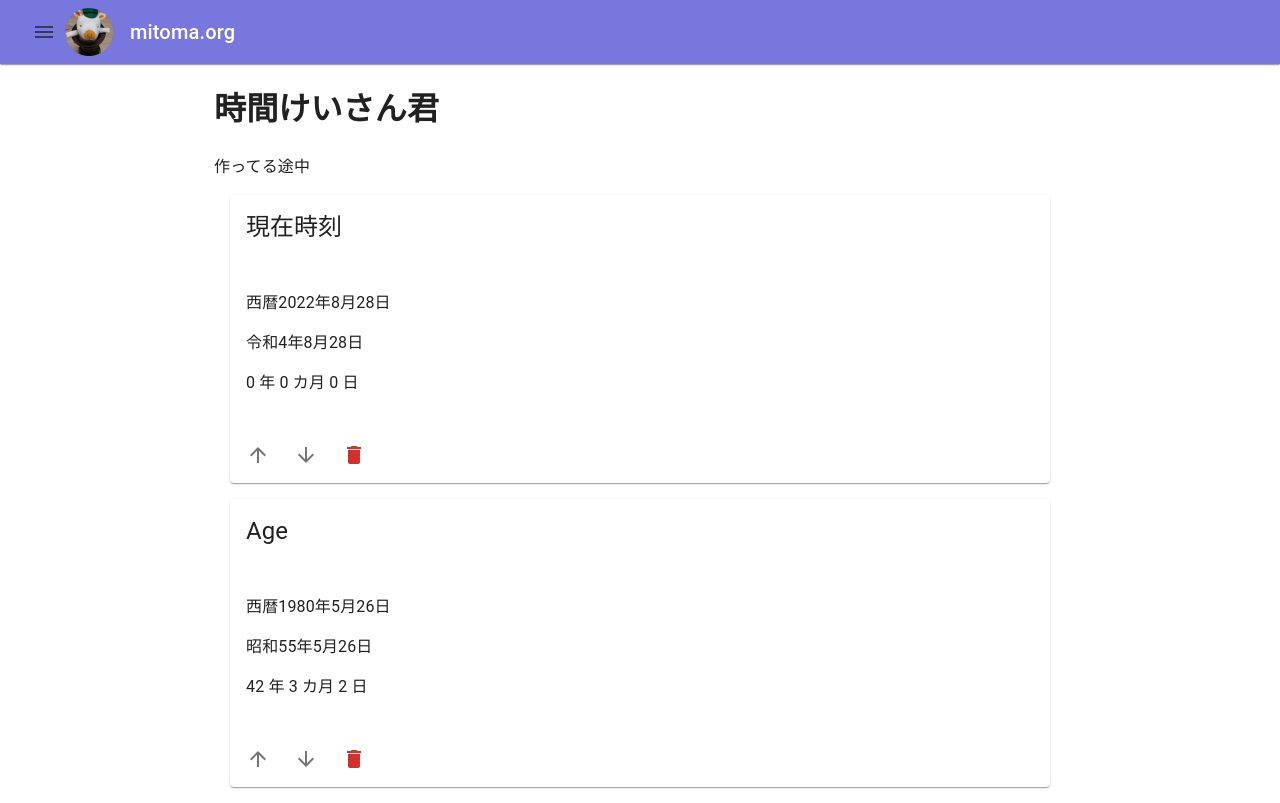
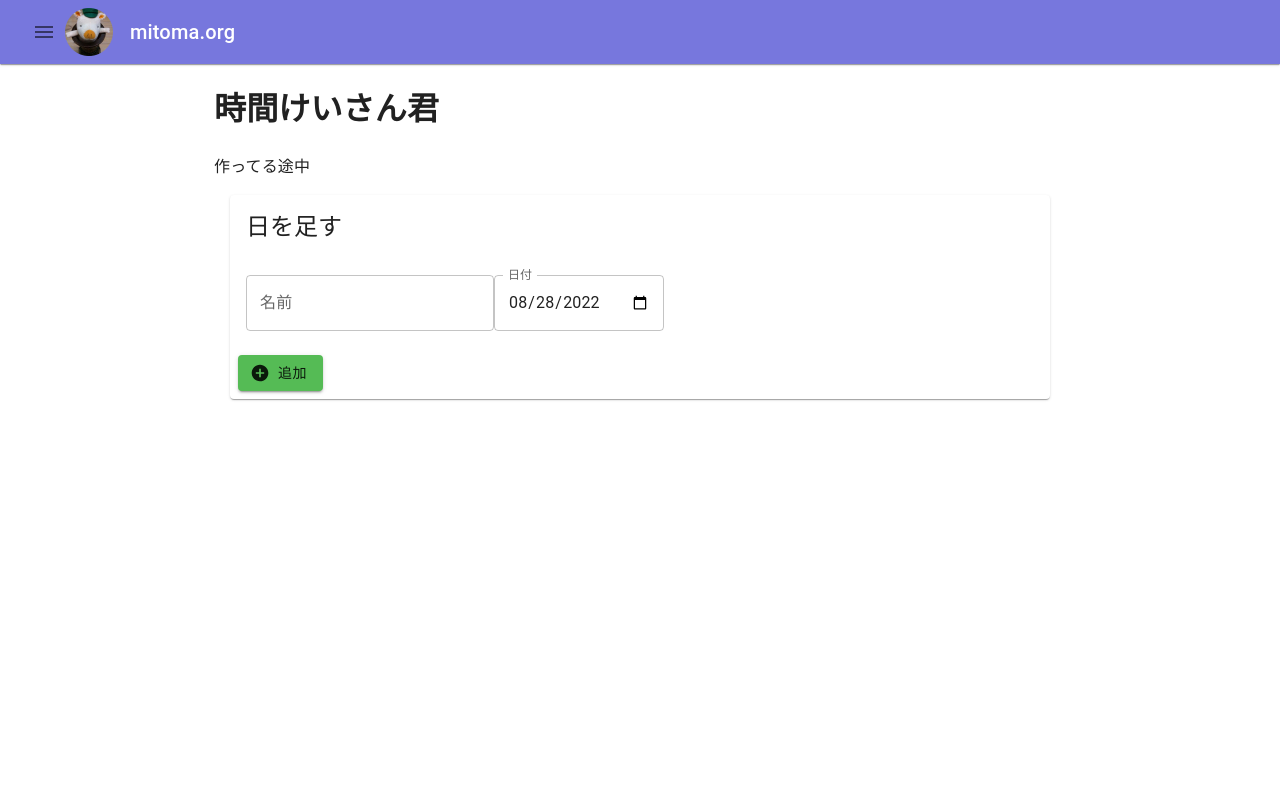
Before and after one commit to mitoma/sandbox, a React (Create React App) app in the folder mitoma-org/frontend/: page /tool/calcAge in a window 1280 px wide. Built offline with nearby package versions, Linux system fonts and the light colour scheme.

Commit message:
localStorage でひとまず

```diff
--- a/mitoma-org/frontend/src/page/tool/CalcAge.tsx
+++ b/mitoma-org/frontend/src/page/tool/CalcAge.tsx
@@ -1,28 +1,43 @@
 import {
+  Button,
   Card,
   CardActions,
   CardContent,
   CardHeader,
   IconButton,
+  TextField,
 } from "@mui/material";
-import React from "react";
+import React, { useState } from "react";
 import {
   dateToString,
   dateToJapaneseFormatString,
   intervalString,
+  parseForLocalStorage,
+  formatForLocalStorage,
 } from "./calc";
 import ArrowUpwardIcon from "@mui/icons-material/ArrowUpward";
 import ArrowDownwardIcon from "@mui/icons-material/ArrowDownward";
 import DeleteIcon from "@mui/icons-material/Delete";
+import AddCircleIcon from "@mui/icons-material/AddCircle";
+import useLocalStorage from "../../hook/useLocalStorage";
 
-type Row = {
+type SpecialDayForView = {
   name: string;
   date: string;
   eraDate: string;
   age: string;
 };
 
-function newRow(name: string, date: Date, currentDate: Date): Row {
+type SpecialDay = {
+  name: string;
+  date: string;
+};
+
+function createSpecialDayForView(
+  name: string,
+  date: Date,
+  currentDate: Date
+): SpecialDayForView {
   return {
     name,
     date: dateToString(date),
@@ -31,20 +46,50 @@ function newRow(name: string, date: Date, currentDate: Date): Row {
   };
 }
 
+function immutableSwap<T>(
+  items: Array<T>,
+  firstIndex: number,
+  secondIndex: number
+): Array<T> {
+  if (
+    firstIndex < 0 ||
+    firstIndex >= items.length ||
+    secondIndex < 0 ||
+    secondIndex >= items.length
+  ) {
+    return items;
+  }
+
+  const results = items.slice();
+  const firstItem = items[firstIndex];
+  results[firstIndex] = items[secondIndex];
+  results[secondIndex] = firstItem;
+  return results;
+}
+
 function CalcAge() {
   const date: Date = new Date();
+  const [storedSpecialDays, setStoredSpecialDays] = useLocalStorage<
+    SpecialDay[]
+  >("specialDays", []);
+  const [specialDayName, setSpecialDayName] = useState<string>("");
+  const [specialDayDate, setSpecialDayDate] = useState<string>("1980-01-01");
+  const specialDay = { name: specialDayName, date: specialDayDate };
 
-  const rows: Row[] = [
-    newRow("現在時刻", date, date),
-    newRow("Age", new Date(1980, 4, 26), date),
-  ];
+  const views = storedSpecialDays.map((storedRow) =>
+    createSpecialDayForView(
+      storedRow.name,
+      parseForLocalStorage(storedRow.date),
+      date
+    )
+  );
 
   return (
     <React.Fragment>
       <h1>時間けいさん君</h1>
       作ってる途中
-      {rows.map((row) => (
-        <Card sx={{ margin: 2 }}>
+      {views.map((row, index) => (
+        <Card sx={{ margin: 2 }} id={row.name}>
           <CardHeader title={row.name} />
           <CardContent>
             <p>{row.date}</p>
@@ -52,18 +97,75 @@ function CalcAge() {
             <p>{row.age}</p>
           </CardContent>
           <CardActions>
-            <IconButton>
+            <IconButton
+              onClick={() => {
+                setStoredSpecialDays(
+                  immutableSwap(storedSpecialDays, index - 1, index)
+                );
+              }}
+            >
               <ArrowUpwardIcon />
             </IconButton>
-            <IconButton>
+            <IconButton
+              onClick={() => {
+                setStoredSpecialDays(
+                  immutableSwap(storedSpecialDays, index, index + 1)
+                );
+              }}
+            >
               <ArrowDownwardIcon />
             </IconButton>
-            <IconButton color="error">
-              <DeleteIcon />
-            </IconButton>
+            <Button
+              startIcon={<DeleteIcon />}
+              onClick={() => {
+                setStoredSpecialDays(
+                  storedSpecialDays.filter((_, idx) => idx !== index)
+                );
+              }}
+            >
+              削除
+            </Button>
           </CardActions>
         </Card>
       ))}
+      <Card sx={{ margin: 2 }}>
+        <CardHeader title="日を足す" />
+        <CardContent>
+          <TextField
+            id="dayName"
+            label="名前"
+            variant="outlined"
+            value={specialDayName}
+            onChange={(event) => setSpecialDayName(event.target.value)}
+          />
+          <TextField
+            id="date"
+            label="日付"
+            type="date"
+            defaultValue={formatForLocalStorage(date)}
+            onChange={(event) => setSpecialDayDate(event.target.value)}
+            InputLabelProps={{
+              shrink: true,
+            }}
+          />
+        </CardContent>
+        <CardActions>
+          <Button
+            startIcon={<AddCircleIcon />}
+            variant="contained"
+            color="secondary"
+            onClick={() => {
+              setStoredSpecialDays(
+                storedSpecialDays
+                  .filter((day) => day.name !== specialDayName)
+                  .concat([specialDay])
+              );
+            }}
+          >
+            追加
+          </Button>
+        </CardActions>
+      </Card>
     </React.Fragment>
   );
 }
--- a/mitoma-org/frontend/src/page/tool/calc.ts
+++ b/mitoma-org/frontend/src/page/tool/calc.ts
@@ -1,4 +1,4 @@
-import { intervalToDuration } from "date-fns";
+import { format, intervalToDuration, parse } from "date-fns";
 
 export function dateToJapaneseFormatString(date: Date): string {
   const eraFormat = new Intl.DateTimeFormat("ja-JP-u-ca-japanese", {
@@ -24,3 +24,11 @@ export function intervalString(start: Date, end: Date): string {
   const duration = intervalToDuration({ start, end });
   return `${duration.years} 年 ${duration.months} カ月 ${duration.days} 日`;
 }
+
+export function parseForLocalStorage(dateStr: string): Date {
+  return parse(dateStr, "yyyy-MM-dd", new Date(1980, 1, 1, 0, 0, 0, 0));
+}
+
+export function formatForLocalStorage(date: Date): String {
+  return format(date, "yyyy-MM-dd");
+}
```
